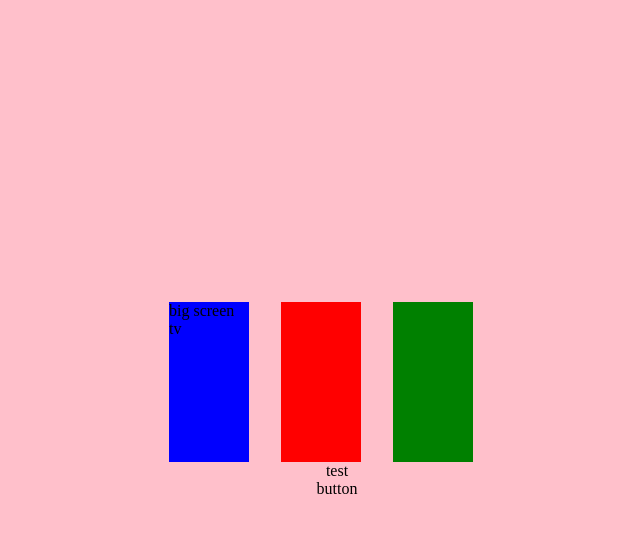
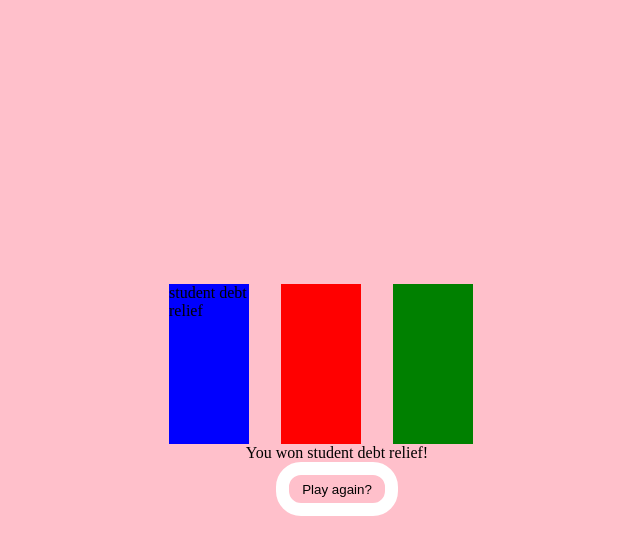
Before and after one commit to wenleeqc/desn-314-web-design-ii, a plain HTML site: page lets-make-a-deal/index.html in a window 1280 px wide. Both pictures are taken after a click on the element 512 px from the left and 382 px from the top of the page. Shown: the whole page, without its empty margins (303-943 px from the left). Drawn offline with Linux system fonts and the light colour scheme.

Commit message:
updated functions

```diff
--- a/lets-make-a-deal/index.html
+++ b/lets-make-a-deal/index.html
@@ -52,6 +52,15 @@
 		.door-3 {
 			background-color: green;
 		}
+
+		.btn {
+			border: 1em solid #fff;
+			border-radius: 25px;
+			background-color: transparent;
+			padding: .5em 1em;
+			cursor: pointer;
+			visibility: hidden;
+		}
 	</style>
 	<title>Skills Assignment 2 - Let's Make a Deal!</title>
 </head>
@@ -62,20 +71,45 @@
 			<div class="door door-2"></div>
 			<div class="door door-3"></div>
 		</div>
-		<div class="text-response">test</div>
-		<div class="again">button</div>
+		<div class="text-response">Choose a door. Win a prize!</div>
+		<button class="btn">Play again?</button>
 	</div>
 
 	<script>
 		const doors = document.querySelectorAll(".door");
 		console.log(doors);
 		const textResponse = document.querySelector(".text-response");
-		const prizeList = ['a new car', 'a bag of rice' , '1 million dollars', '50 bucks', 'student loan given', 'an apple', 'all expenses paid vacation', 'subway card', 'big screen tv'];
-		let prizes = [];
+		const btn = document.querySelector(".btn");
+		const prizeList = ['a new car', 'a bag of rice' , '1 million dollars', '50 bucks', 'student debt relief', 'an apple', 'a all expenses paid vacation', 'a subway card', 'a big screen tv'];
+		let hasChosenDoor = false;
 
-		console.log(prizes.includes('a new ca'));
+		setPrizes();
+		handleDoors();
 
-		// get prizes from prize list
+		btn.addEventListener('click', resetGame);
+
+		function handleDoorClick(element) {
+				console.log(element.target.children[0].style);
+				element.target.children[0].style.visibility = "visible";
+
+				if(!hasChosenDoor) {
+					textResponse.textContent = `You won ${element.target.children[0].textContent}!`;
+					btn.style.visibility = "visible";
+					hasChosenDoor = true;
+					console.log('has chosen')
+				}
+
+				element.target.removeEventListener('click', handleDoorClick);
+		}
+
+		function handleDoors() {
+			for(let i=0; i < doors.length; i++) {
+				doors[i].addEventListener('click', handleDoorClick);
+			}
+		}
+
+		function setPrizes() {
+			const prizes = [];
 			while(prizes.length < doors.length) {
 				let index = Math.floor(Math.random() * prizeList.length);
 				if(prizes.includes(prizeList[index])) {
@@ -90,22 +124,23 @@
 			for(let i=0; i < doors.length; i++) {
 				doors[i].innerHTML = `<p style="visibility: hidden;">${prizes[i]}</p>`;
 			}
-
-		for(let i=0; i < doors.length; i++) {
-			doors[i].addEventListener('click', (e) => {
-				console.log(e.target.children[0].style);
-				if(e.target.children[0].style.visibility === "hidden") {
-					e.target.children[0].style.visibility = "visible";
-					console.log('there')
-				} else {
-					e.target.children[0].style.visibility = "hidden";
-					console.log('here');
-				}
-			});
 		}
 
-		function chooseDoor() {
-			console.log(doors)
+		function resetGame() {
+			console.log('test')
+			btn.style.visibility = "hidden";
+			textResponse.textContent = "Choose a door. Win a prize!";
+			hasChosenDoor = false;
+
+			const doors = document.querySelectorAll('.door');
+			doors.forEach((e) => {
+				e.innerHTML = "";
+			});
+
+			setPrizes();
+			handleDoors();
+			console.log('reset...');
+			console.log(doors);
 		}
 	</script>
 </body>
```
Lines whose indentation alone changed are shown as unchanged.
